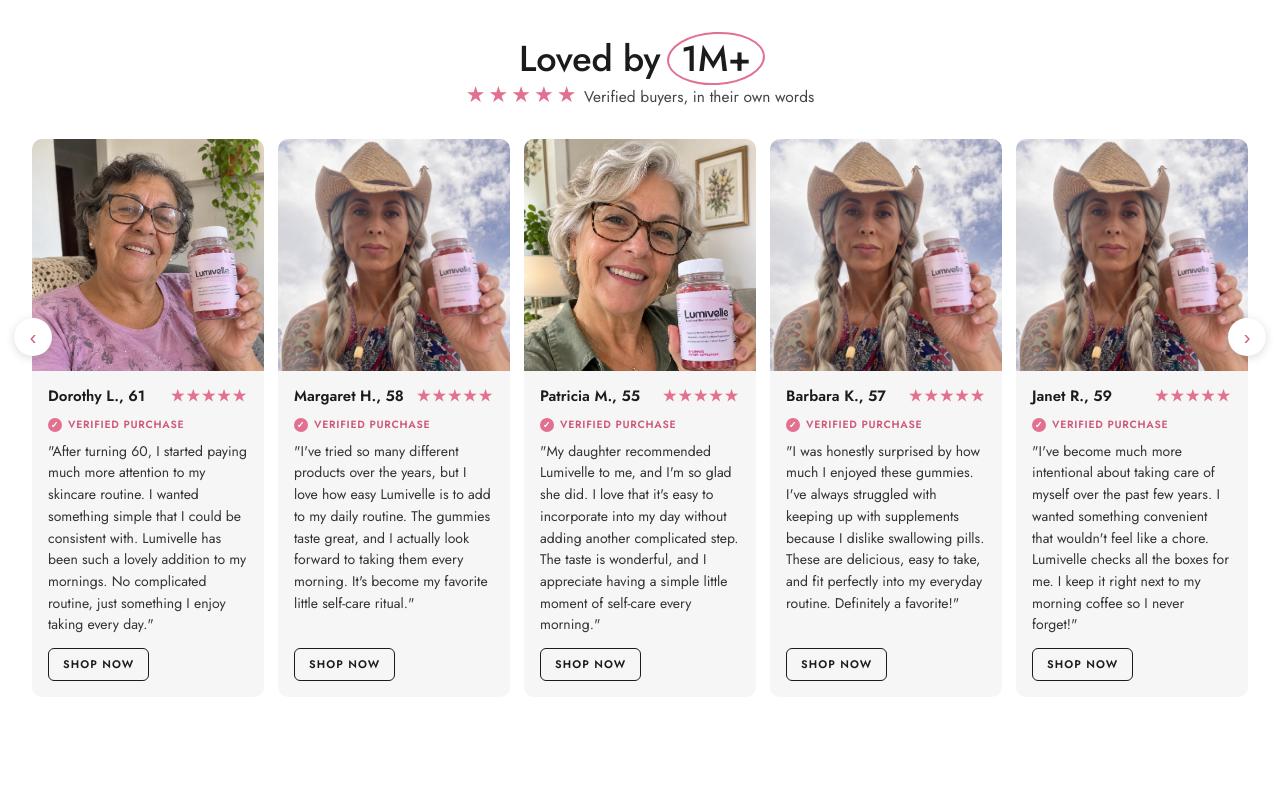
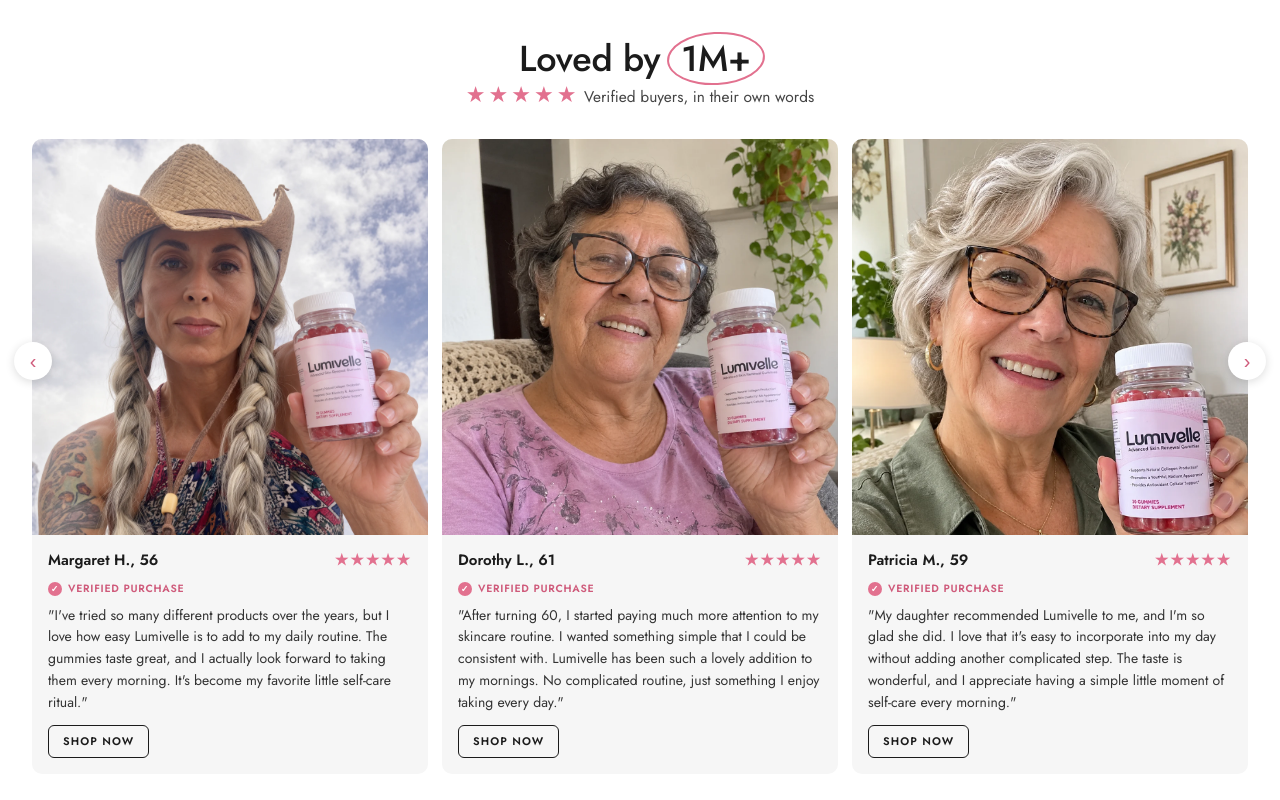
Before and after one commit to gabrielaurellio/lumivelle-pdp, a plain HTML site: page index.html in a window 1280 px wide. Shown: the part 2420-3220 px from the top of the page. Drawn offline with Linux system fonts and the light colour scheme.

Commit message:
fix: use 3 unique review cards, one photo per testimonial
Co-Authored-By: Claude Opus 4.6 <noreply@anthropic.com>

```diff
--- a/index.html
+++ b/index.html
@@ -375,13 +375,11 @@ h2{font-size:28px}
  <p class="lead c" style="margin-top:4px"><span class="st">★★★★★</span> Verified buyers, in their own words</p>
  <div class="rvw"><button class="arr l" id="rvl" aria-label="Previous">‹</button><button class="arr r" id="rvr" aria-label="Next">›</button>
  <div class="rv" id="rv">
+  <article><img src="img/review-1.webp" alt="Margaret H." loading="lazy"><div class="b"><div class="h"><span>Margaret H., 56</span><span class="st">★★★★★</span></div><span class="v">VERIFIED PURCHASE</span><p>"I've tried so many different products over the years, but I love how easy Lumivelle is to add to my daily routine. The gummies taste great, and I actually look forward to taking them every morning. It's become my favorite little self-care ritual."</p><a href="#pk">SHOP NOW</a></div></article>
   <article><img src="img/review-2.webp" alt="Dorothy L." loading="lazy"><div class="b"><div class="h"><span>Dorothy L., 61</span><span class="st">★★★★★</span></div><span class="v">VERIFIED PURCHASE</span><p>"After turning 60, I started paying much more attention to my skincare routine. I wanted something simple that I could be consistent with. Lumivelle has been such a lovely addition to my mornings. No complicated routine, just something I enjoy taking every day."</p><a href="#pk">SHOP NOW</a></div></article>
-  <article><img src="img/review-1.webp" alt="Margaret H." loading="lazy"><div class="b"><div class="h"><span>Margaret H., 58</span><span class="st">★★★★★</span></div><span class="v">VERIFIED PURCHASE</span><p>"I've tried so many different products over the years, but I love how easy Lumivelle is to add to my daily routine. The gummies taste great, and I actually look forward to taking them every morning. It's become my favorite little self-care ritual."</p><a href="#pk">SHOP NOW</a></div></article>
-  <article><img src="img/review-3.webp" alt="Patricia M." loading="lazy"><div class="b"><div class="h"><span>Patricia M., 55</span><span class="st">★★★★★</span></div><span class="v">VERIFIED PURCHASE</span><p>"My daughter recommended Lumivelle to me, and I'm so glad she did. I love that it's easy to incorporate into my day without adding another complicated step. The taste is wonderful, and I appreciate having a simple little moment of self-care every morning."</p><a href="#pk">SHOP NOW</a></div></article>
-  <article><img src="img/review-1.webp" alt="Barbara K." loading="lazy"><div class="b"><div class="h"><span>Barbara K., 57</span><span class="st">★★★★★</span></div><span class="v">VERIFIED PURCHASE</span><p>"I was honestly surprised by how much I enjoyed these gummies. I've always struggled with keeping up with supplements because I dislike swallowing pills. These are delicious, easy to take, and fit perfectly into my everyday routine. Definitely a favorite!"</p><a href="#pk">SHOP NOW</a></div></article>
-  <article><img src="img/review-1.webp" alt="Janet R." loading="lazy"><div class="b"><div class="h"><span>Janet R., 59</span><span class="st">★★★★★</span></div><span class="v">VERIFIED PURCHASE</span><p>"I've become much more intentional about taking care of myself over the past few years. I wanted something convenient that wouldn't feel like a chore. Lumivelle checks all the boxes for me. I keep it right next to my morning coffee so I never forget!"</p><a href="#pk">SHOP NOW</a></div></article>
+  <article><img src="img/review-3.webp" alt="Patricia M." loading="lazy"><div class="b"><div class="h"><span>Patricia M., 59</span><span class="st">★★★★★</span></div><span class="v">VERIFIED PURCHASE</span><p>"My daughter recommended Lumivelle to me, and I'm so glad she did. I love that it's easy to incorporate into my day without adding another complicated step. The taste is wonderful, and I appreciate having a simple little moment of self-care every morning."</p><a href="#pk">SHOP NOW</a></div></article>
  </div></div>
- <div class="dots" id="dots"><i class="on"></i><i></i><i></i><i></i><i></i></div>
+ <div class="dots" id="dots"><i class="on"></i><i></i><i></i></div>
 </div></section>
 
 <!-- ============ POR QUE FUNCIONA ============ -->
```
